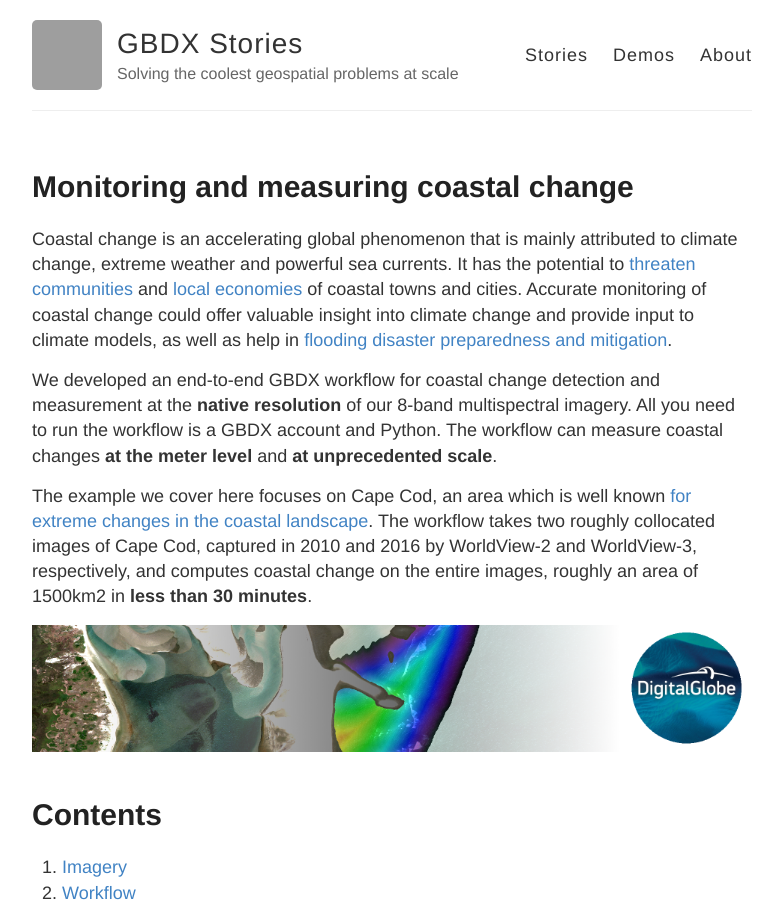
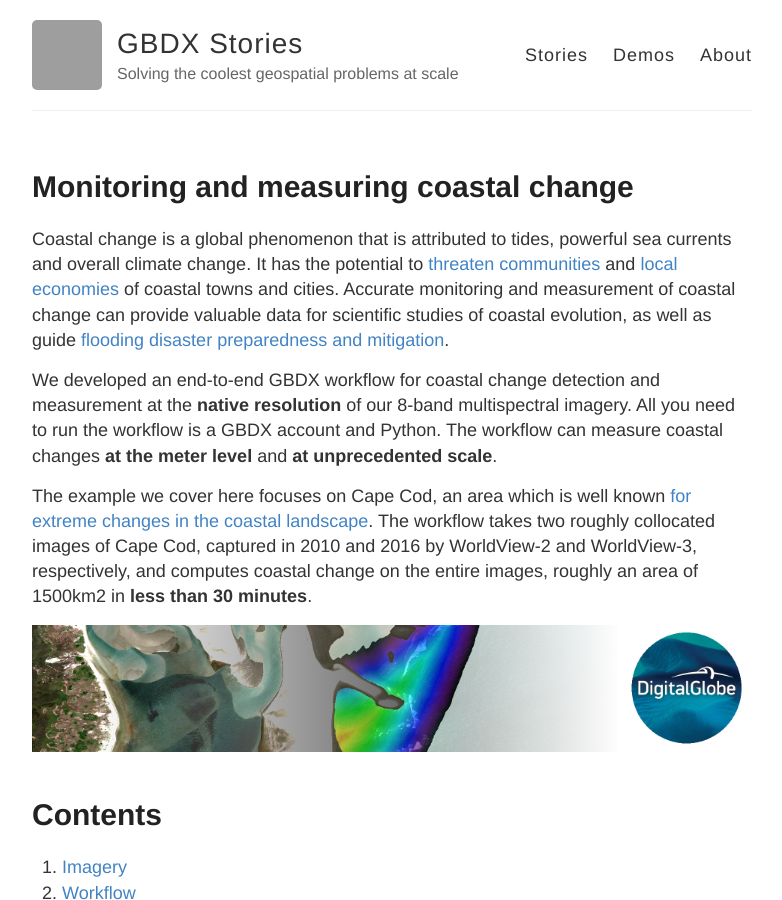
Before and after one commit to neoocm/PlatformStories.github.io, a Jekyll site: the page built from _posts/2016-10-12-coastal-change.md, in a window 1280 px wide and 900 px high. Shown: the whole window, without its empty margins (248-1030 px from the left). Built offline with Jekyll 4.4.1, drawn with Linux system fonts in a browser that asks for light colours; grey boxes are pictures that could not be loaded.

Commit message:
made some final changes to intro of coastal change

```diff
--- a/_posts/2016-10-12-coastal-change.md
+++ b/_posts/2016-10-12-coastal-change.md
@@ -3,11 +3,10 @@
 title: Monitoring and measuring coastal change
 ---
 
-Coastal change is an accelerating global phenomenon that is mainly attributed to climate change, extreme weather and powerful sea currents. It has the potential to [threaten communities](http://www.nytimes.com/2016/09/04/science/flooding-of-coast-caused-by-global-warming-has-already-begun.html?_r=0)
+Coastal change is a global phenomenon that is attributed to tides, powerful sea currents and overall climate change. It has the potential to [threaten communities](http://www.nytimes.com/2016/09/04/science/flooding-of-coast-caused-by-global-warming-has-already-begun.html?_r=0)
 and [local economies](https://www.bostonglobe.com/lifestyle/real-estate/2014/09/13/climate-change-concerns-weigh-cape-home-buying-decisions/SnTafe2lwWiOsLt5AtezHK/story.html)
-of coastal towns and cities.
-Accurate monitoring of coastal change could offer valuable insight into climate change and provide input to climate models, as well as
-help in [flooding disaster preparedness and mitigation](https://msc.fema.gov/portal).
+of coastal towns and cities. Accurate monitoring and measurement of coastal change
+can provide valuable data for scientific studies of coastal evolution, as well as guide [flooding disaster preparedness and mitigation](https://msc.fema.gov/portal).
 
 We developed an end-to-end GBDX workflow for coastal change detection and measurement at the **native resolution** of our 8-band multispectral imagery. All you need to run the workflow is a GBDX account and Python. The workflow can measure coastal changes **at the meter level** and **at unprecedented scale**.
 
```
